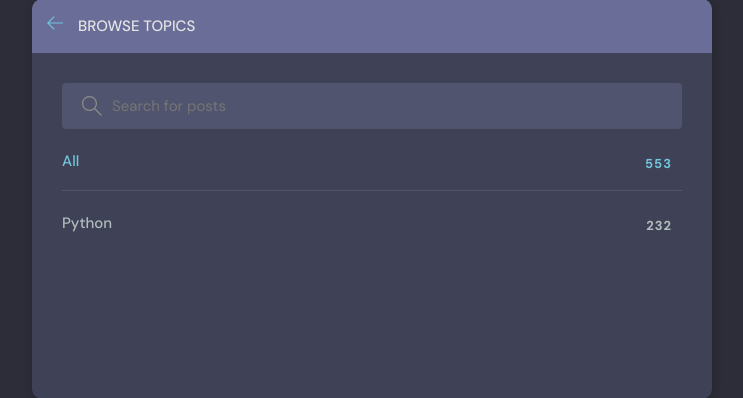
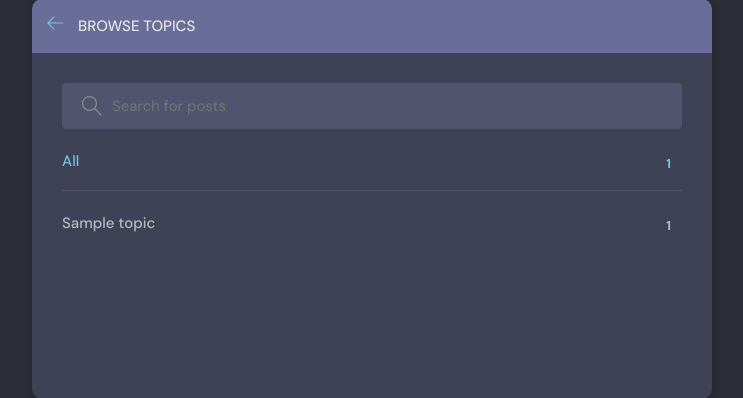
Before and after one commit to Hernandez-Marcos/Tutorial-de-django, a Django app: page /topics/ in a window 1280 px wide. Shown: the part 217-615 px from the top of the page, without its empty margins (268-1011 px from the left). Run offline with Django 5.2, Linux system fonts and the light colour scheme; tables that the repository leaves empty hold one stand-in row (values such as "Sample post").

Commit message:
fixed topic list.

```diff
--- a/base/templates/base/topics.html
+++ b/base/templates/base/topics.html
@@ -33,11 +33,13 @@
 
             <ul class="topics__list">
               <li>
-                <a href="/" class="active">All <span>553</span></a>
+                <a href="{% url 'topics' %}" class="active">All <span>{{topics.count}}</span></a>
               </li>
+              {% for topic in topics %}
               <li>
-                <a href="/">Python <span>232</span></a>
+                <a href="{% url 'home' %}?q={{topic.name}}">{{topic.name}} <span>{{topic.room_set.all.count}}</span></a>
               </li>
+              {% endfor %}
             </ul>
           </div>
         </div>
```
